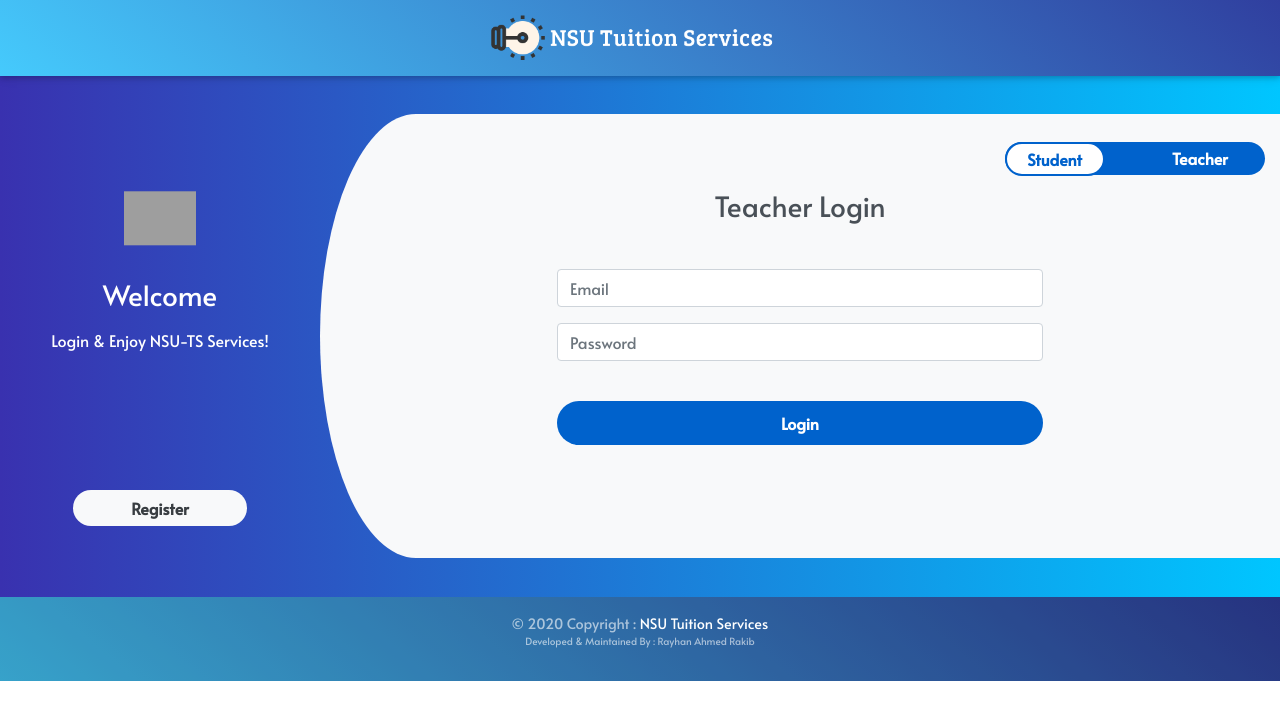
After one commit to Raayhan/NSU-Tuition-Services, a PHP site: page /pages/TeacherLogin.php in a window 1280 px wide. The commit adds this page. Shown: the top 720 px of the page. Run offline with PHP 8.4, Linux system fonts and the light colour scheme; some libraries are stand-ins or nearby versions; grey boxes are pictures that could not be loaded.

Commit message:
Added Teacher Login

```diff
--- /dev/null
+++ b/controllers/TeacherLoginController.php
@@ -0,0 +1,61 @@
+<?php
+
+//allow sessions to be passed so we can see if the user is logged in
+
+if(!isset($_SESSION))
+    {
+        session_start();
+    }
+
+//connect to the database so we can check, edit, or insert data to our users table
+
+include('../database/connect.php');
+
+//include out functions file giving us access to the protect() function made earlier
+
+
+
+
+
+//If the user has submitted the form
+
+if (isset($_POST['login_btn'])) {
+//protect the posted value then store them to variables
+
+$email = ($_POST['email']);
+
+$password =($_POST['password']);
+
+
+
+$res = mysqli_query($conn,"SELECT * FROM `teachers` WHERE `email` = '".$email."' AND `password` = '".$password."'");
+
+$num = mysqli_num_rows($res);
+
+//check if there was not a match
+
+if($num == 0){
+
+  $_SESSION["error"]='Invalid Email or Password';
+  header('location:../pages/TeacherLogin.php');
+	}
+	else{
+
+	  $logged_in_teacher_id = mysqli_fetch_assoc($res);
+
+	  $_SESSION['teacher'] =($logged_in_teacher_id); // put logged in user in session
+	  header('location:../pages/TeacherDashboard.php');
+
+}
+
+}
+
+
+
+
+
+
+
+
+
+?>
--- a/index.php
+++ b/index.php
@@ -65,7 +65,7 @@ require('database/connect.php');
       <a class=" btn btn-indigo darken-4 front"><i class="fas fa-sign-in-alt"></i> Login</a>
       <div class="dropdown-content">
           <a href="pages/StudentLogin.php"><i class="fas fa-users"></i>&nbspAs a Student</a>
-          <a href="#"><i class="fas fa-user-tie"></i>&nbspAs a Teacher</a>
+          <a href="pages/TeacherLogin.php"><i class="fas fa-user-tie"></i>&nbspAs a Teacher</a>
           <a href="#"><i class="fas fa-user-tie"></i>&nbspAs an Admin</a>
 
       </div>
--- /dev/null
+++ b/pages/TeacherLogin.php
@@ -0,0 +1,106 @@
+<?php
+require('../database/connect.php');
+include('../controllers/TeacherLoginController.php')
+?>
+
+<!DOCTYPE html>
+<html lang="en">
+<head>
+    <meta charset="UTF-8">
+    <meta name="viewport" content="width=device-width, initial-scale=1">
+    <meta http-equiv="x-ua-compatible" content="ie=edge">
+    <link rel="icon" href="../img/icon.png" type="image/x-icon">
+    <title>Teacher Login | NSU-TS</title>
+
+    <link rel="stylesheet" href="../css/style.css">
+    <link rel="stylesheet" href="../css/mdb.min.css">
+    <link rel="stylesheet" href="https://stackpath.bootstrapcdn.com/bootstrap/4.5.0/css/bootstrap.min.css" integrity="sha384-9aIt2nRpC12Uk9gS9baDl411NQApFmC26EwAOH8WgZl5MYYxFfc+NcPb1dKGj7Sk" crossorigin="anonymous">
+
+
+    <link href="//maxcdn.bootstrapcdn.com/bootstrap/4.1.1/css/bootstrap.min.css" rel="stylesheet" id="bootstrap-css">
+    <script src="//maxcdn.bootstrapcdn.com/bootstrap/4.1.1/js/bootstrap.min.js"></script>
+    <script src="//cdnjs.cloudflare.com/ajax/libs/jquery/3.2.1/jquery.min.js"></script>
+
+</head>
+<body>
+
+<nav class="navbar navbar-expand-lg navbar-light blue-gradient justify-content-md-center">
+        <a class="navbar-brand" href="/"><img class="logo" src="../img/nsu-ts.png" alt=""></a>
+
+      </nav>
+
+      <div class="container-fluid register mt-0">
+                <div class="row">
+                    <div class="col-md-3 register-left">
+                        <img src="https://image.ibb.co/n7oTvU/logo_white.png" alt=""/>
+                        <h3>Welcome</h3>
+                        <p>Login & Enjoy NSU-TS Services!</p>
+                        <form action="TeacherRegistration.php" method="get">
+                            <input type="submit" value="Register"/>
+                        </form><br/>
+                    </div>
+                    <div class="col-md-9 register-right">
+                        <ul class="nav nav-tabs nav-justified" id="myTab" role="tablist">
+                            <li class="nav-item">
+                                <a class="nav-link active" id="home-tab" data-toggle="tab" href="" role="tab" aria-controls="home" aria-selected="true">Student</a>
+                            </li>
+                            <li class="nav-item">
+                                <a class="nav-link" id="profile-tab" data-toggle="tab" href="TeacherRegistration.php" role="tab" aria-controls="profile" aria-selected="false">Teacher</a>
+                            </li>
+                        </ul>
+                        <div class="tab-content" id="myTabContent">
+                            <div class="tab-pane fade show active" id="home" role="tabpanel" aria-labelledby="home-tab">
+                              <form name="LoginForm" method="POST" onsubmit="return Validation()" action="../controllers/TeacherLoginController.php">
+                                <h3 class="register-heading">Teacher Login</h3>
+                                <div class="row justify-content-center login-form">
+                                    <div class="col-sm-8">
+                                    <?php  if(isset($_SESSION['error'])) { echo '
+                                            <div class="alert alert-danger" role="alert" id="error">'.$_SESSION['error'].'</div>';
+                                            unset($_SESSION['error']);
+                                            } ?>
+                                        <div class="form-group">
+                                            <input type="email" name="email" class="form-control" placeholder="Email"required/>
+                                        </div>
+
+
+
+                                        <div class="form-group">
+                                            <input type="password" name="password" class="form-control" placeholder="Password"required/>
+                                        </div>
+
+                                        <input type="submit" class="btnLogin" name="login_btn" value="Login"/>
+
+                                    </div>
+
+
+                                </div>
+                              </form>
+                            </div>
+
+                        </div>
+
+                    </div>
+                </div>
+
+            </div>
+
+            <!-- Footer -->
+<footer class="page-footer font-small blue-gradient">
+
+
+
+
+
+
+<div class="footer-copyright text-center py-3">© 2020 Copyright :
+  <a href="#"> NSU Tuition Services</a>
+  <div>
+    <p class="end"> Developed & Maintained By : Rayhan Ahmed Rakib</p>
+
+
+</div>
+
+
+</footer>
+</body>
+</html>
```
